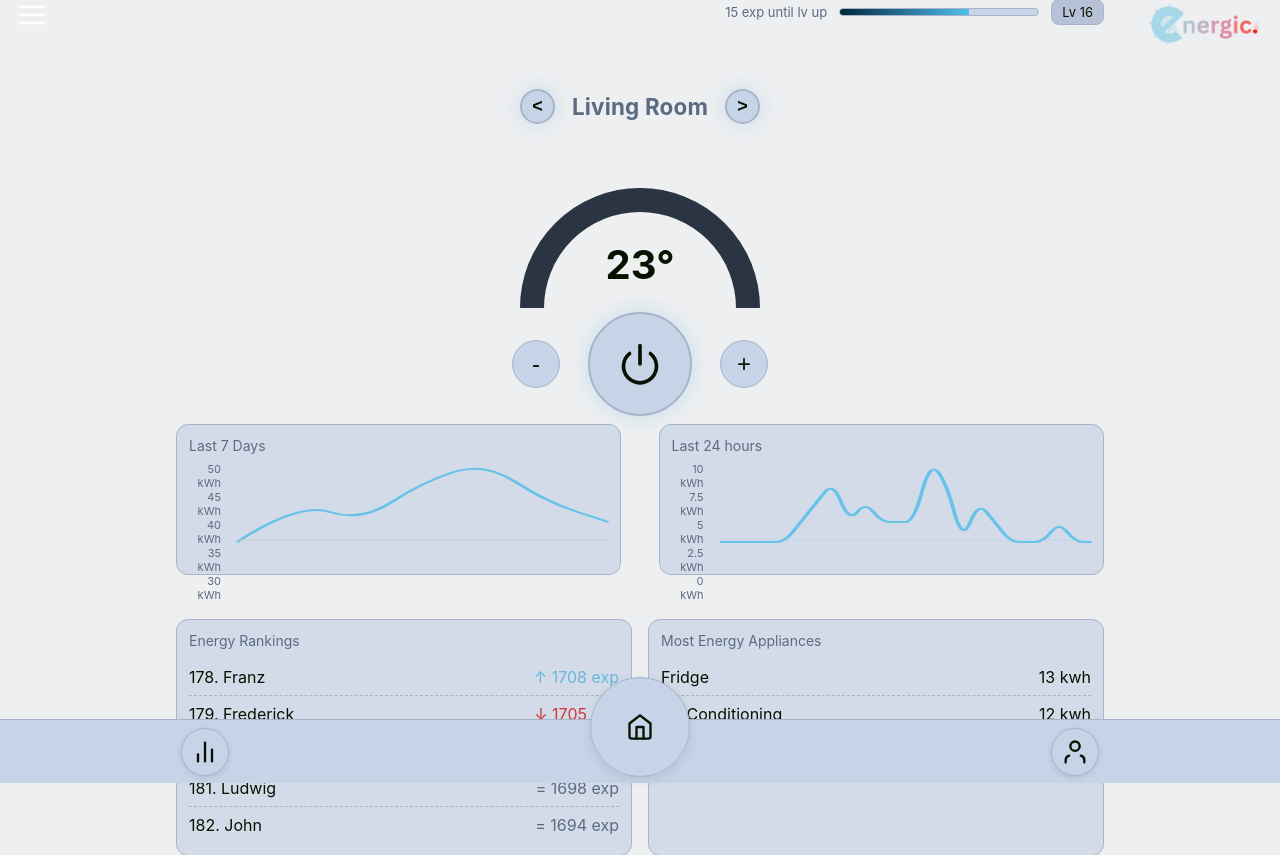
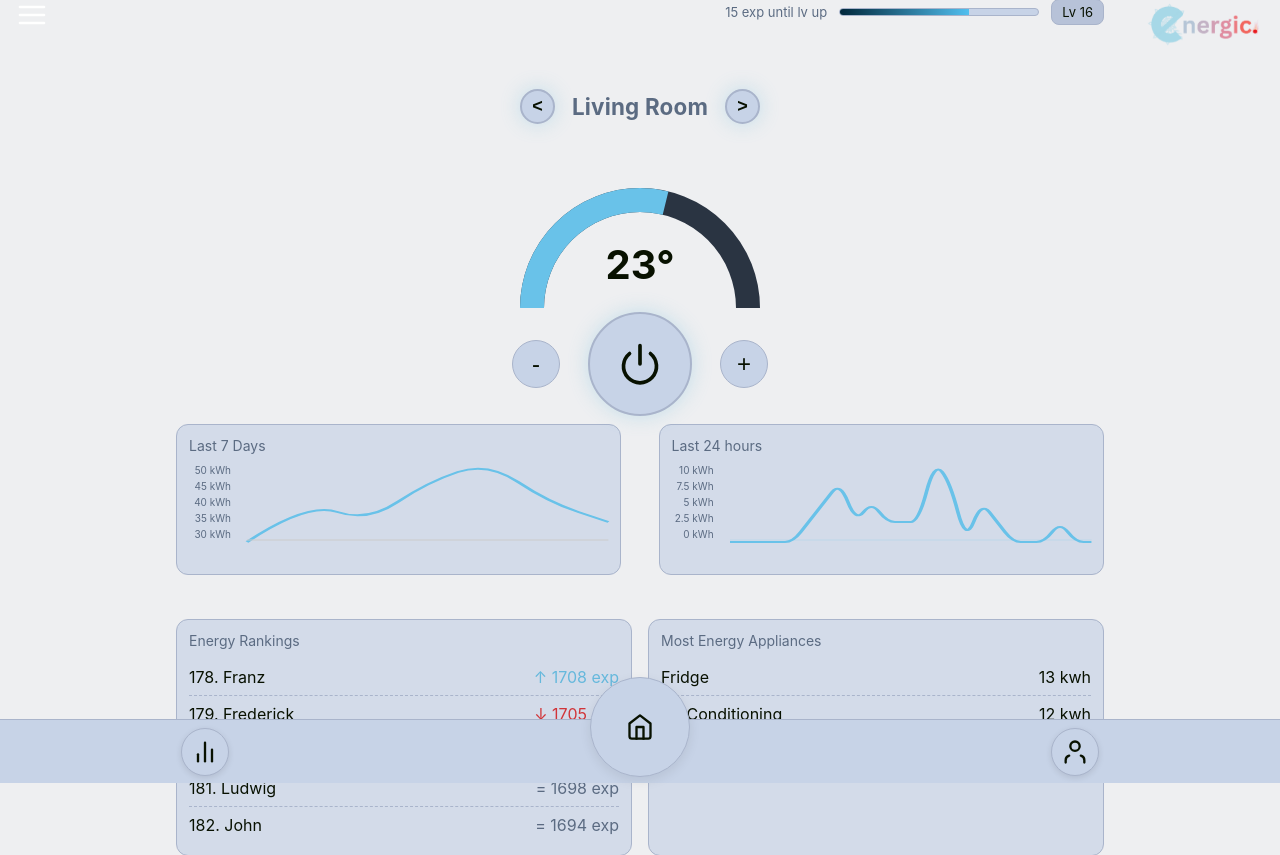
Before and after one commit to TimmyTam123/browhytfarewedoingthis, a Flask app: page / in a window 1280 px wide. Shown: the part 17-872 px from the top of the page. Run offline with Flask 3, Linux system fonts and the light colour scheme; a user stored in the database is signed in.

Commit message:
final edit p6 wed

```diff
--- a/static/script.js
+++ b/static/script.js
@@ -112,6 +112,12 @@ document.addEventListener('DOMContentLoaded', () => {
     setTemp(current + 1);
   });
 
+  // Initialize gauge on page load
+  if (tempEl && gaugeFill) {
+    const initialTemp = parseInt(tempEl.textContent);
+    updateGauge(initialTemp);
+  }
+
   hamburger?.addEventListener('click', () => {
     // Add 'ready' class on first click to enable transitions
     if (!sidebar?.classList.contains('ready')) {
@@ -181,8 +187,8 @@ document.addEventListener('DOMContentLoaded', () => {
 
   // Weekly data has 7 days (Mon-Sun), each representing total kWh used per day
   const weeklyData = {
-    'Last Week^3': [32.4, 28.7, 35.6, 29.3, 26.8, 38.9, 41.2],  // Mon-Sun
-    'Last Week^2': [24.5, 31.2, 27.9, 33.8, 29.5, 36.7, 34.1],  // Mon-Sun
+    '3 Weeks Ago': [32.4, 28.7, 35.6, 29.3, 26.8, 38.9, 41.2],  // Mon-Sun
+    '2 Weeks Ago': [24.5, 31.2, 27.9, 33.8, 29.5, 36.7, 34.1],  // Mon-Sun
     'Last Week': [29.8, 25.3, 34.2, 31.5, 27.1, 39.4, 37.6],  // Mon-Sun
     'Current Week': [26.7, 33.9, 28.4, 24.6, 31.8, 35.3, 40.8]   // Mon-Sun
   };
--- a/static/style.css
+++ b/static/style.css
@@ -469,15 +469,16 @@ html, body {
   display: flex;
   flex-direction: column;
   justify-content: space-between;
-  height: 100%;
+  height: 80px;
   margin-right: 8px;
-  font-size: 11px;
+  font-size: 10px;
   color: var(--muted);
   flex: 0 0 auto;
-  min-width: 35px;
+  min-width: 50px;
   text-align: right;
   padding-right: 8px;
-  width: 40px;
+  padding-top: 2px;
+  padding-bottom: 2px;
 }
 
 .x-axis-labels {
@@ -528,6 +529,7 @@ html, body {
   );
   filter: drop-shadow(0 2px 2px var(--shadow-2));
 }
+
 
 /* ================================================
    SECTION 7: RANKINGS & LISTS
```
